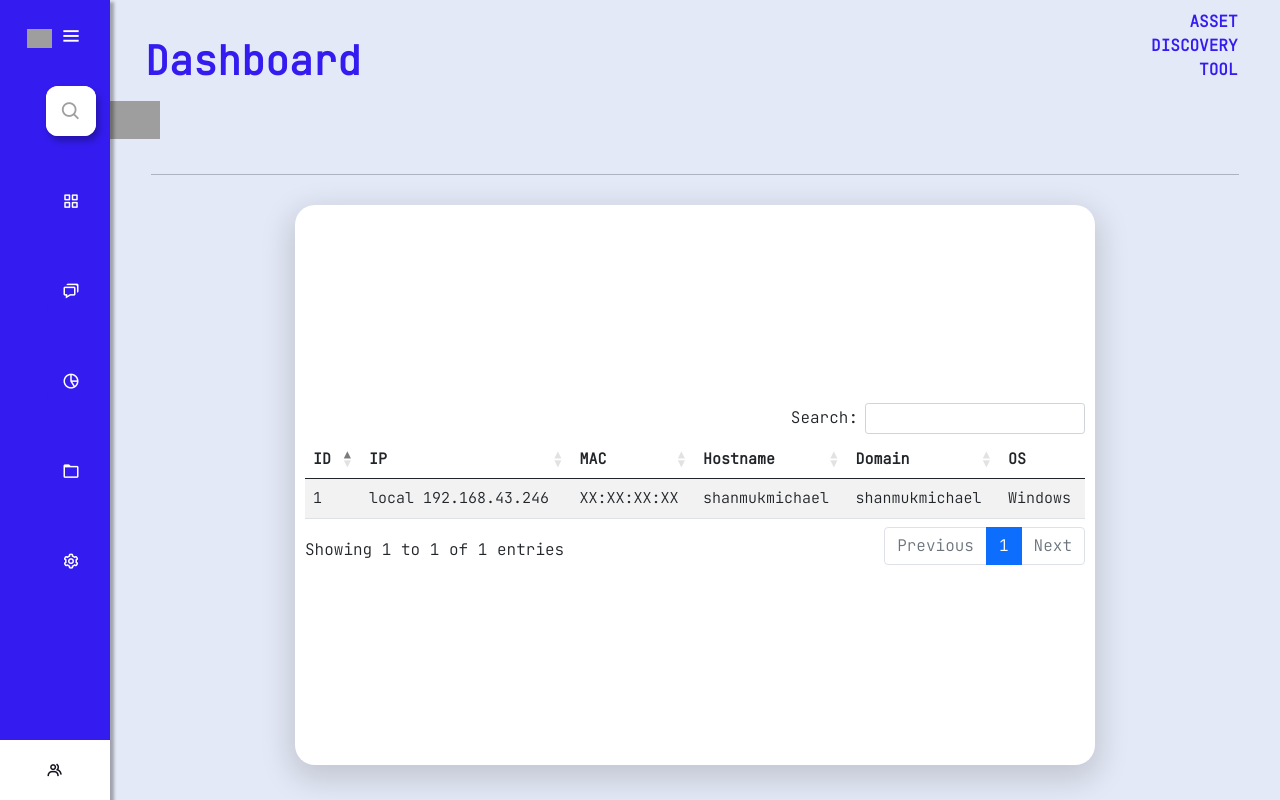
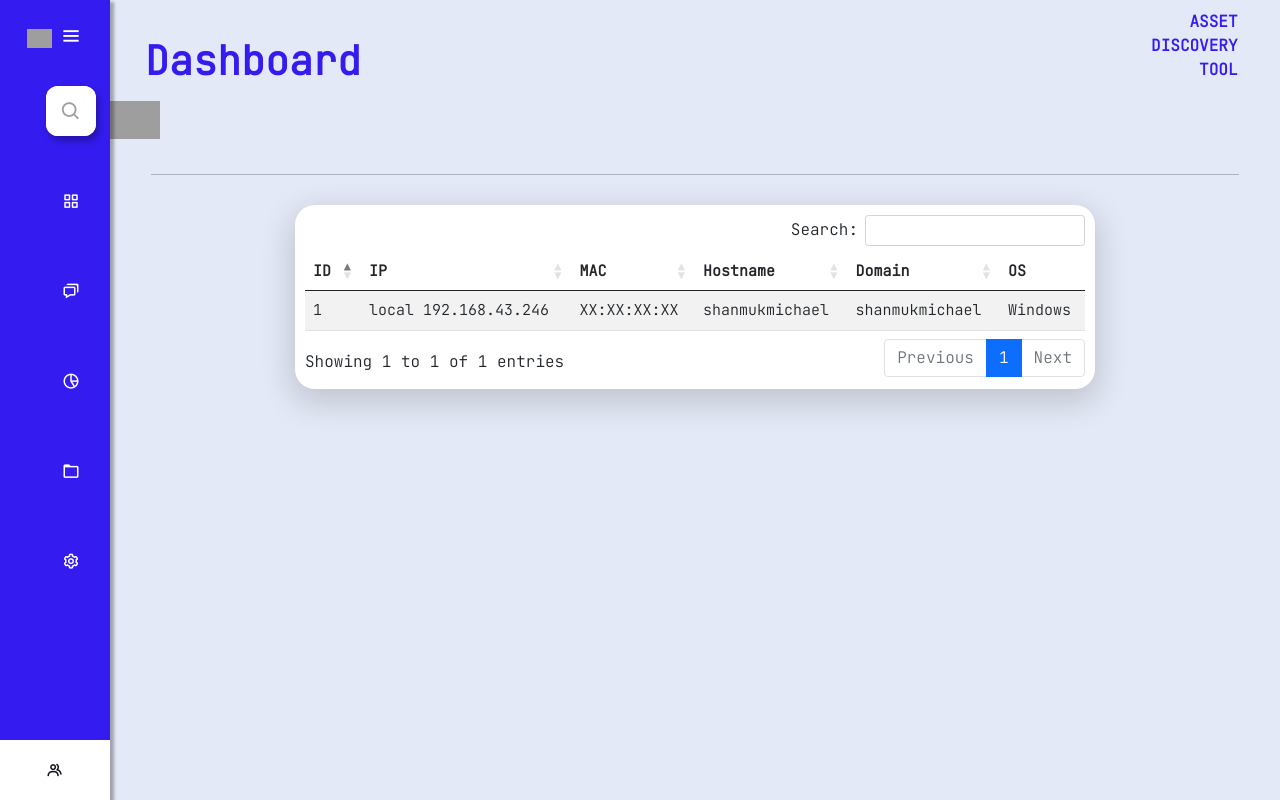
Before and after one commit to shanmukmichael/Asset-Discovery-Tool, a Flask app: page / in a window 1280 px wide. Run offline with Flask 2, Linux system fonts and the light colour scheme; data comes from the database, SQL or seed files in the repository; some libraries are stand-ins or nearby versions; grey boxes are pictures that could not be loaded.

Commit message:
Update base.html

```diff
--- a/tool/templates/base.html
+++ b/tool/templates/base.html
@@ -48,7 +48,7 @@
     position: relative;
     border-collapse: collapse;
     width: 50em;
-    height: 35em;
+    height: auto;
     padding: 10px 10px 10px 10px;
     background-color: rgb(255, 255, 255);
     border-radius: 20px;
```
